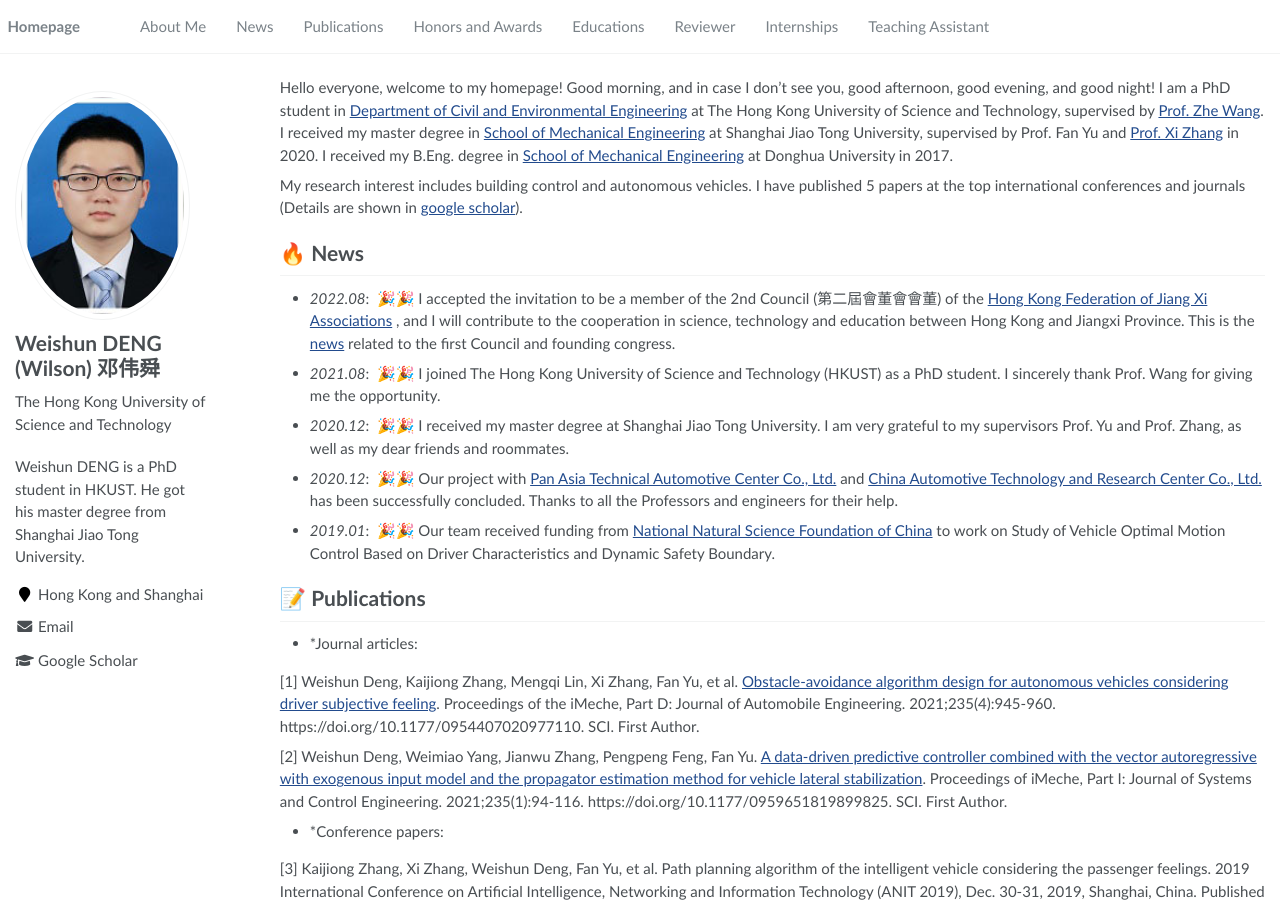
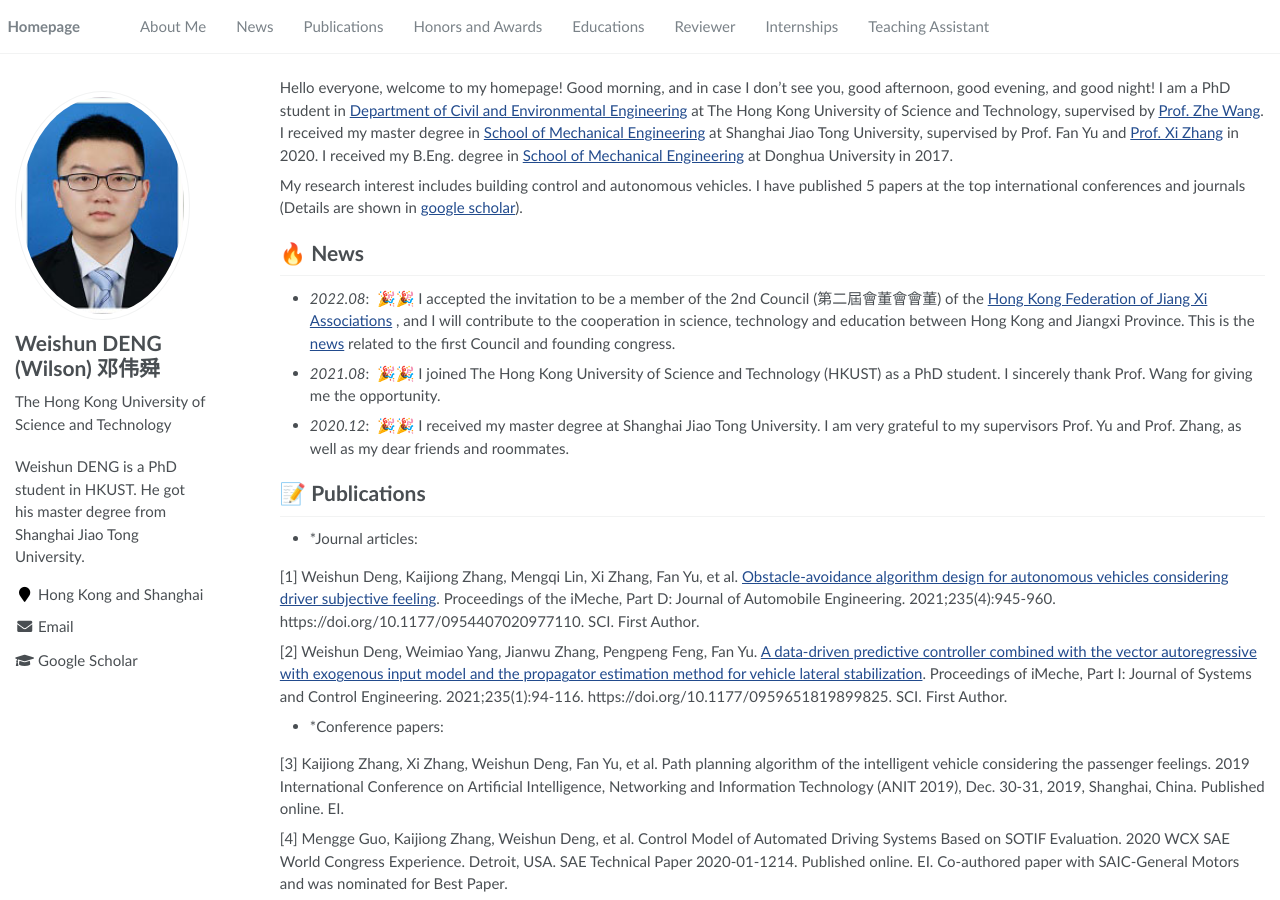
Before and after one commit to RayeRen/acad-homepage.github.io, a Jekyll site: the page built from _pages/about.md, in a window 1280 px wide and 900 px high. Built offline with Jekyll 4.4.1, drawn with Linux system fonts in a browser that asks for light colours.

Commit message:
Update about.md

```diff
--- a/_pages/about.md
+++ b/_pages/about.md
@@ -29,10 +29,6 @@ My research interest includes building control and autonomous vehicles. I have p
 - *2021.08*: &nbsp;🎉🎉 I joined The Hong Kong University of Science and Technology (HKUST) as a PhD student. I sincerely thank Prof. Wang for giving me the opportunity.
 
 - *2020.12*: &nbsp;🎉🎉 I received my master degree at Shanghai Jiao Tong University. I am very grateful to my supervisors Prof. Yu and Prof. Zhang, as well as my dear friends and roommates.
-
-- *2020.12*: &nbsp;🎉🎉 Our project with [Pan Asia Technical Automotive Center Co., Ltd.](http://www.patac.com.cn/) and [China Automotive Technology and Research Center Co., Ltd.](https://www.catarc.ac.cn/) has been successfully concluded. Thanks to all the Professors and engineers for their help.
-
-- *2019.01*: &nbsp;🎉🎉 Our team received funding from [National Natural Science Foundation of China](https://www.nsfc.gov.cn/) to work on Study of Vehicle Optimal Motion Control Based on Driver Characteristics and Dynamic Safety Boundary.
 
 # 📝 Publications
 - *Journal articles:
```
